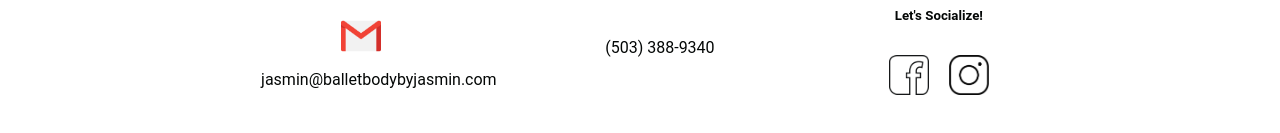
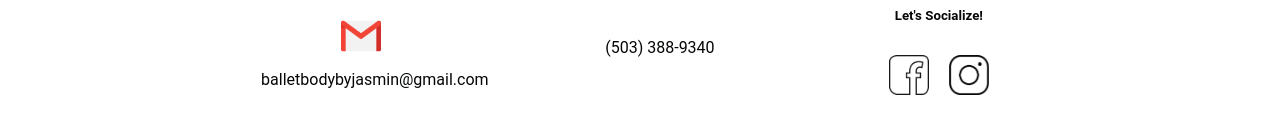
Before and after one commit to JasminTrotter/Ballet-Body-by-Jasmin, a React (Create React App) app: page /contact in a window 1280 px wide. Shown: the part 331-464 px from the top of the page. Built offline with nearby package versions, Linux system fonts and the light colour scheme.

Commit message:
update email

```diff
--- a/src/Components/Contact.js
+++ b/src/Components/Contact.js
@@ -24,7 +24,7 @@ export default class Contact extends React.Component {
 				<div className="contacts">
 					<div className="email">
 						<a href="mailto:jasmin@balletbodybyjasmin.com" target="_blank"><img src={gmail} className="social-logo" /></a>
-						<div>jasmin@balletbodybyjasmin.com</div>
+						<div>balletbodybyjasmin@gmail.com</div>
 					</div>
 
 					<p className="contact-item">(503) 388-9340</p>
```
